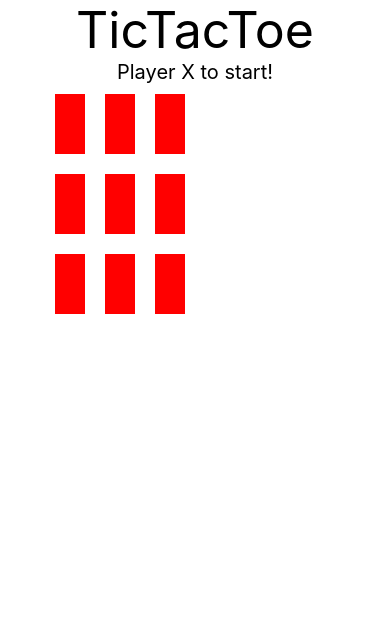
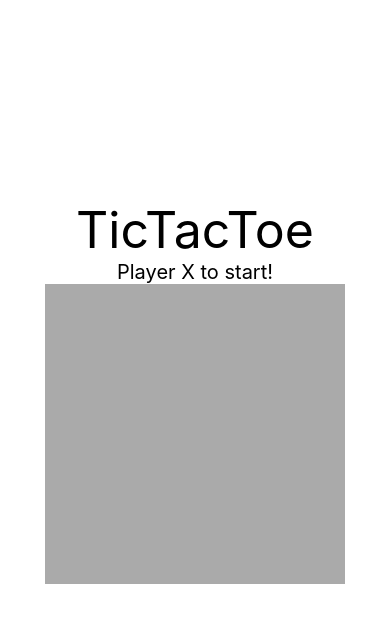
Before and after one commit to arthursiq5/tic-tac-toe-expo, a React Native app: screen / in a window 390 px wide. Shown: the top 622 px of the page. Built offline with nearby package versions, Linux system fonts and the light colour scheme.

Commit message:
Estilizados botões

```diff
--- a/App.tsx
+++ b/App.tsx
@@ -61,6 +61,7 @@ export default function App() {
       <Text style={styles.txtTitle}>TicTacToe</Text>
       <Text style={styles.txtNotification}>{notification}</Text>
 
+      <View style={styles.flatListContainer}>
         <FlatList
           style={styles.list}
           data={board}
@@ -69,10 +70,11 @@ export default function App() {
           extraData={refresh}
           renderItem={ ({item, index}) =>
             <TouchableOpacity style={styles.square} onPress={() => pressField(index)}>
-            <Text>{item}</Text>
+              <Text style={styles.txtOption}>{item}</Text>
             </TouchableOpacity>
           }
         />
+      </View>
     </View>
   );
 }
@@ -84,20 +86,30 @@ const styles = StyleSheet.create({
     alignItems: 'center',
     justifyContent: 'center',
   },
+  flatListContainer: {
+    justifyContent: 'center',
+    alignItems: 'center',
+    height: 360,
+    width: '100%'
+  },
   txtTitle: {
     fontSize: 50,
   },
   txtNotification: {
-    fontSize: 20
+    fontSize: 20,
+  },
+  txtOption: {
+    fontSize: 60,
   },
   list: {
     width: 300,
-    height: 400,
+    height: 300,
   },
   square: {
-    height: 60,
-    width: 30,
-    backgroundColor: 'red',
-    margin: 10
+    height: 100,
+    width: 100,
+    backgroundColor: '#aaa',
+    justifyContent: 'center',
+    alignItems: 'center',
   }
 });
```
Lines whose indentation alone changed are shown as unchanged.
